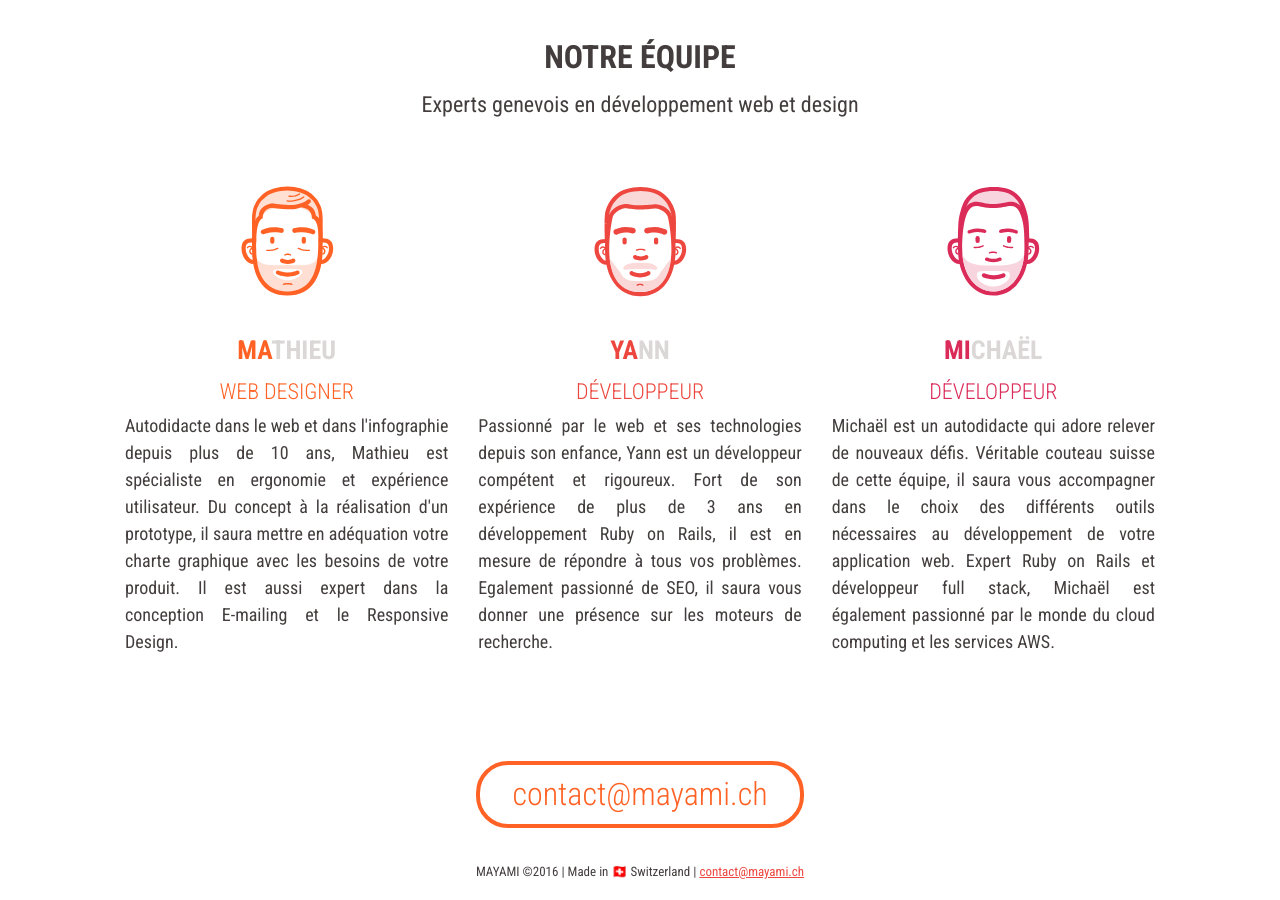
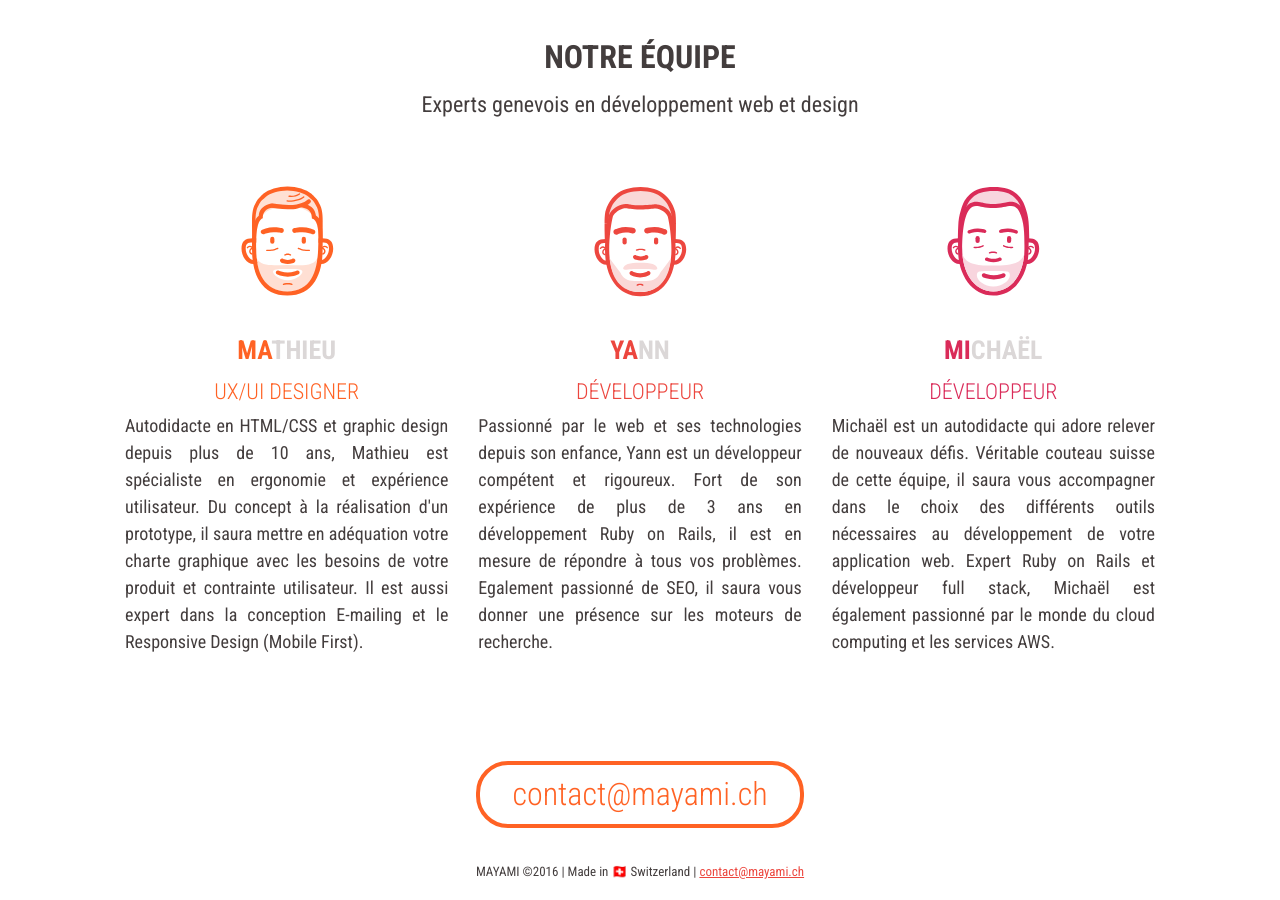
Before and after one commit to mayami-it/mayami-site, a Jekyll site: the page built from index.html, in a window 1280 px wide and 900 px high, scrolled down 1111 px. Built offline with Jekyll 4.4.1, drawn with Linux system fonts in a browser that asks for light colours.

Commit message:
Update wording

```diff
--- a/index.html
+++ b/index.html
@@ -57,8 +57,8 @@ excerpt: Equipe basée à Genève, spécialisée dans la création de projets we
 
       <img class="block center" src="img/avatar-ma.svg" alt="Ma" width="140" height="140">
       <h3 class="uppercase pad-top-20 u-color-orange">Ma<span class="u-color-light-gray">thieu</span></h3>
-      <h4 class="font-300 uppercase u-color-orange">Web Designer</h3>
-      <p class="text-justify">Autodidacte dans le web et dans l'infographie depuis plus de 10 ans, Mathieu est spécialiste en ergonomie et expérience utilisateur. Du concept à la réalisation d'un prototype, il saura mettre en adéquation votre charte graphique avec les besoins de votre produit. Il est aussi expert dans la conception E-mailing et le Responsive Design.</p>
+      <h4 class="font-300 uppercase u-color-orange">UX/UI Designer</h3>
+      <p class="text-justify">Autodidacte en HTML/CSS et graphic design depuis plus de 10 ans, Mathieu est spécialiste en ergonomie et expérience utilisateur. Du concept à la réalisation d'un prototype, il saura mettre en adéquation votre charte graphique avec les besoins de votre produit et contrainte utilisateur. Il est aussi expert dans la conception E-mailing et le Responsive Design (Mobile First).</p>
 
     </div>
     <div class="col-12-m col-4-l">
```
